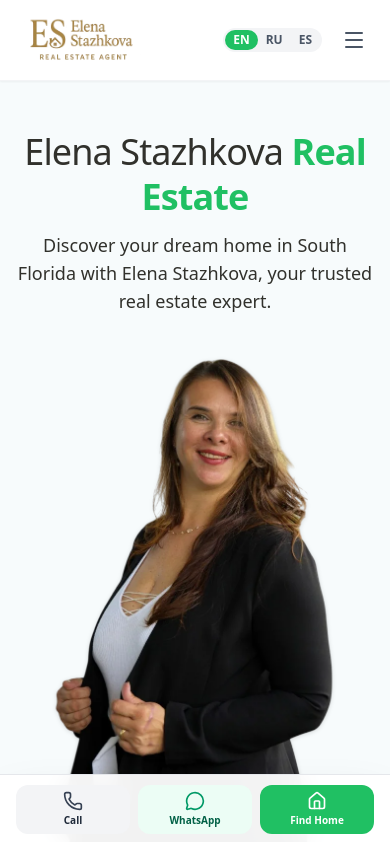
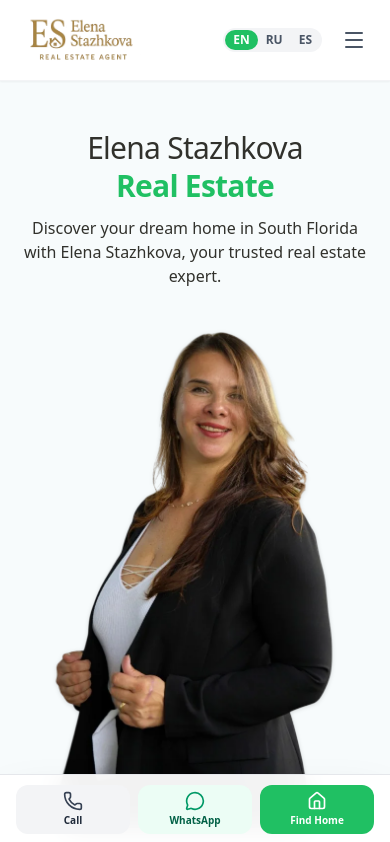
Before and after one commit to andreibdr/stazhkova_wp, a Next.js app in the folder website/: page / in a window 390 px wide. Shown: the top 842 px of the page. Built offline with nearby package versions, Linux system fonts and the light colour scheme.

Commit message:
fix(hero): improve mobile typography wrapping for hero title and subtitle

```diff
--- a/website/components/Hero.tsx
+++ b/website/components/Hero.tsx
@@ -27,11 +27,11 @@ export default function Hero({ content, lang }: HeroProps) {
       <div className="max-w-7xl mx-auto px-4 sm:px-6 lg:px-8 relative z-10">
         {/* Main Centered Header */}
         <div className="text-center mb-10">
-          <h1 className="text-4xl sm:text-5xl lg:text-[50px] tracking-tight leading-tight">
-            <span className="font-light text-[#31312c]">{hero.title_main} </span>
-            <span className="font-bold text-[#20c063]">{hero.title_accent}</span>
+          <h1 className="text-3xl sm:text-4xl md:text-5xl lg:text-[50px] tracking-tight leading-tight">
+            <span className="font-light text-[#31312c] block sm:inline">{hero.title_main}{' '}</span>
+            <span className="font-bold text-[#20c063] block sm:inline">{hero.title_accent}</span>
           </h1>
-          <p className="mt-3 text-lg sm:text-[18px] text-[#31312c] font-light max-w-3xl mx-auto">
+          <p className="mt-3 text-base sm:text-lg lg:text-[18px] text-[#31312c] font-light max-w-3xl mx-auto">
             {hero.subtitle}
           </p>
         </div>
```
